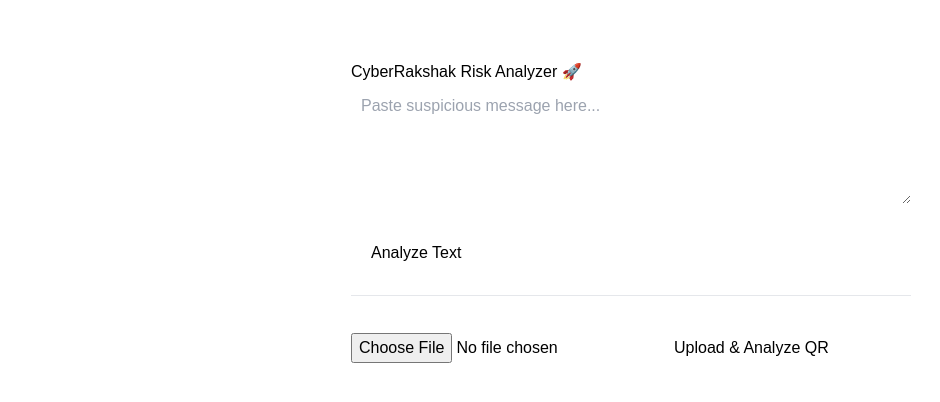
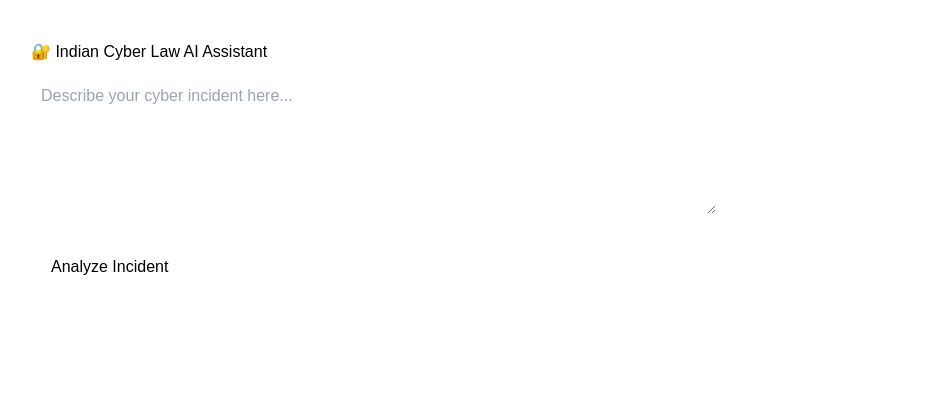
Before and after one commit to nirja07/Pixel_PixiesCyberRakshak, a React (Vite) app: page / in a window 1280 px wide. Shown: the top 402 px of the page, without its empty margins (9-949 px from the left). Built offline with nearby package versions, Linux system fonts and the light colour scheme.

Commit message:
okay merged properly

```diff
--- a/src/App.jsx
+++ b/src/App.jsx
@@ -1,5 +1,6 @@
 import React from 'react';
 import RiskAnalyzer from './components/RiskAnalyzer';
+import Lawbot from './pages/Lawbot';
 import { motion, useMotionValue, useSpring, useTransform, animate } from 'framer-motion';
 import { Shield, Activity, AlertTriangle, FileText, Users, Zap, Globe, Lock, Cpu, Eye, Radio, ScanLine } from 'lucide-react';
 
@@ -7,7 +8,7 @@ import { Shield, Activity, AlertTriangle, FileText, Users, Zap, Globe, Lock, Cpu
 function App() {
   return (
     <div>
-      <RiskAnalyzer />
+      <Lawbot />
     </div>
   );
 }
```
